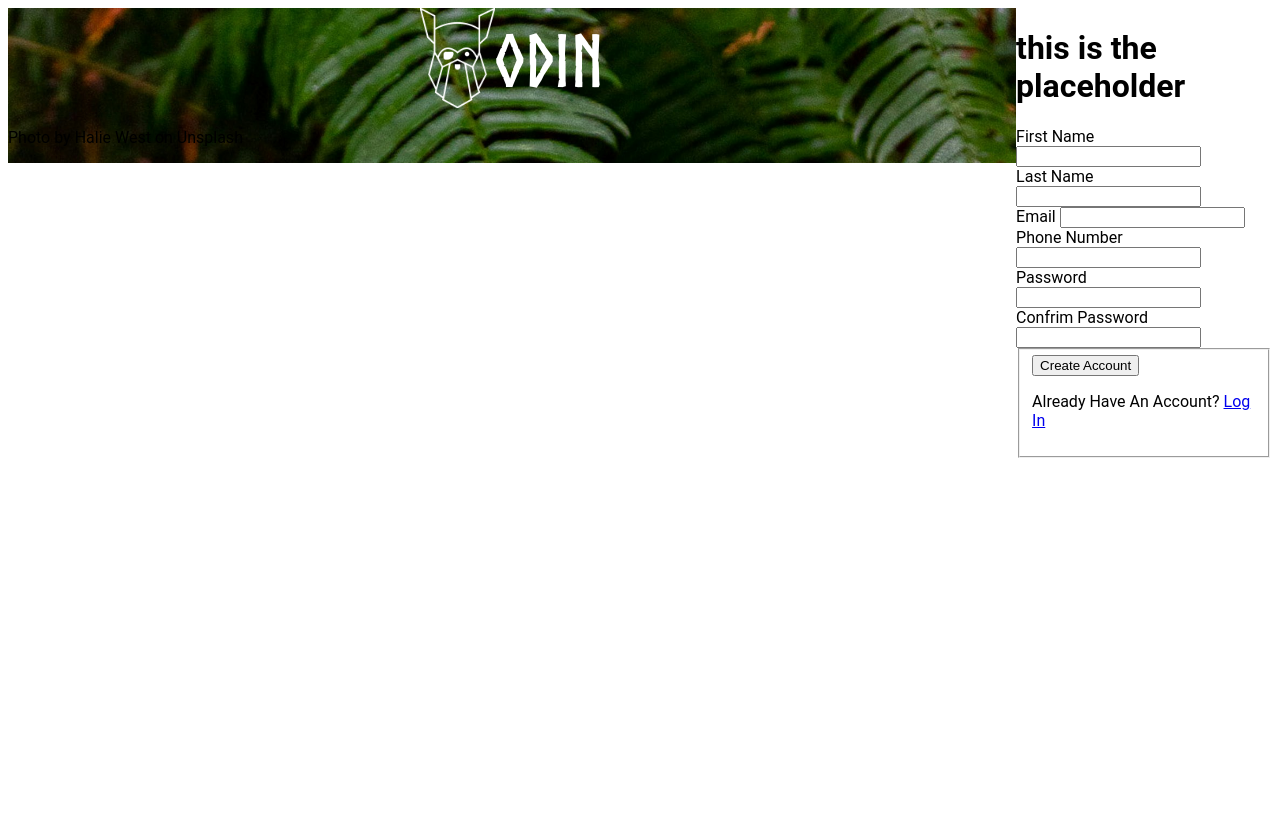
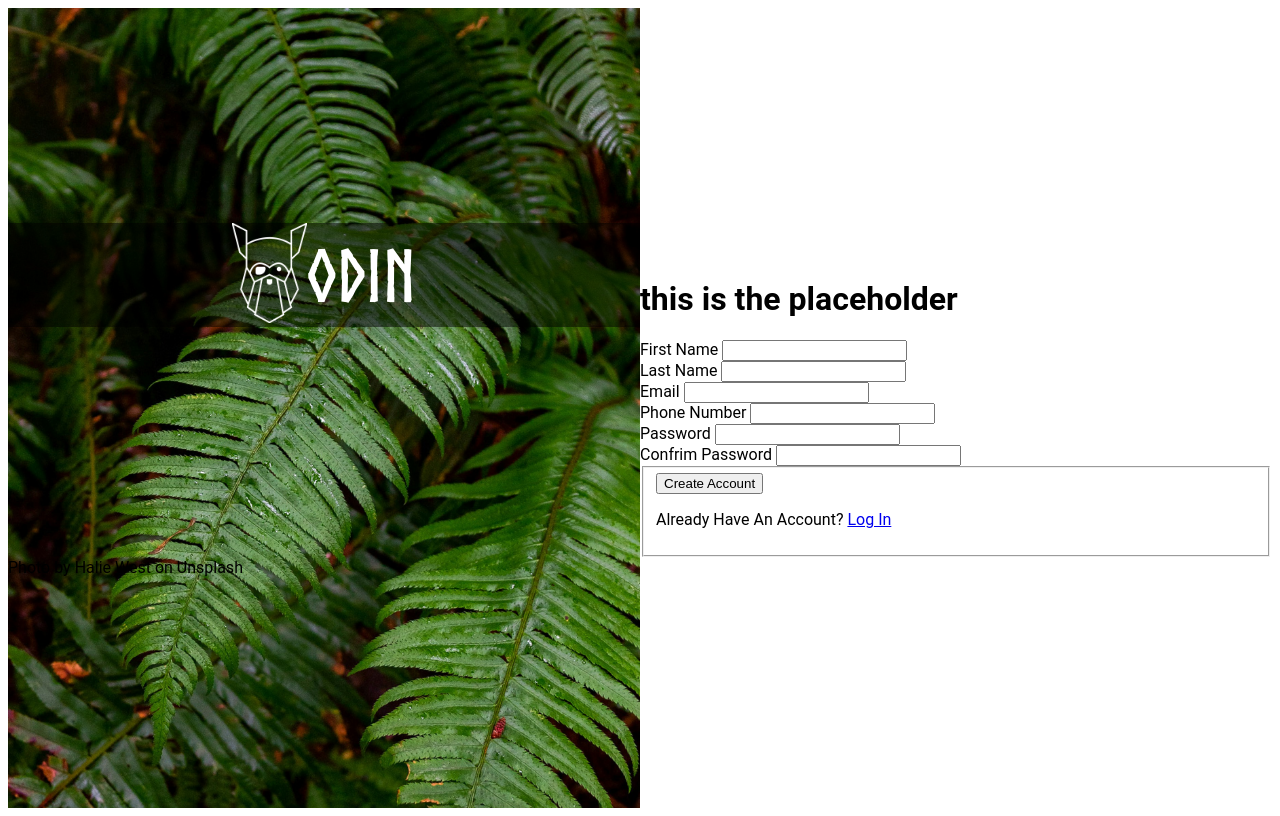
Before and after one commit to Jordy4D/sign-up-form, a plain HTML site: page index.html in a window 1280 px wide. Drawn offline with Linux system fonts and the light colour scheme.

Commit message:
a bit more styling to the two larger div areas

```diff
--- a/style.css
+++ b/style.css
@@ -21,8 +21,8 @@
     display: flex;
     flex-direction: column;
     justify-content: space-evenly;
-    width: 100%;
-    height: 100%;
+    width: 100vw;
+    height: 100vh;
     background-image: url('assets/halie-west-25xggax4bSA-unsplash.jpg');
     background-size: cover;
 }
@@ -36,6 +36,7 @@
     display: flex;
     justify-content: center;
     align-items: center;
+    background-color: rgb(0, 0, 0, .5);
 }
 
 .odin-logo img {
@@ -53,4 +54,5 @@
     display: flex;
     flex-direction: column;
     justify-content: center;
+    width: 100vw;
 }
```
